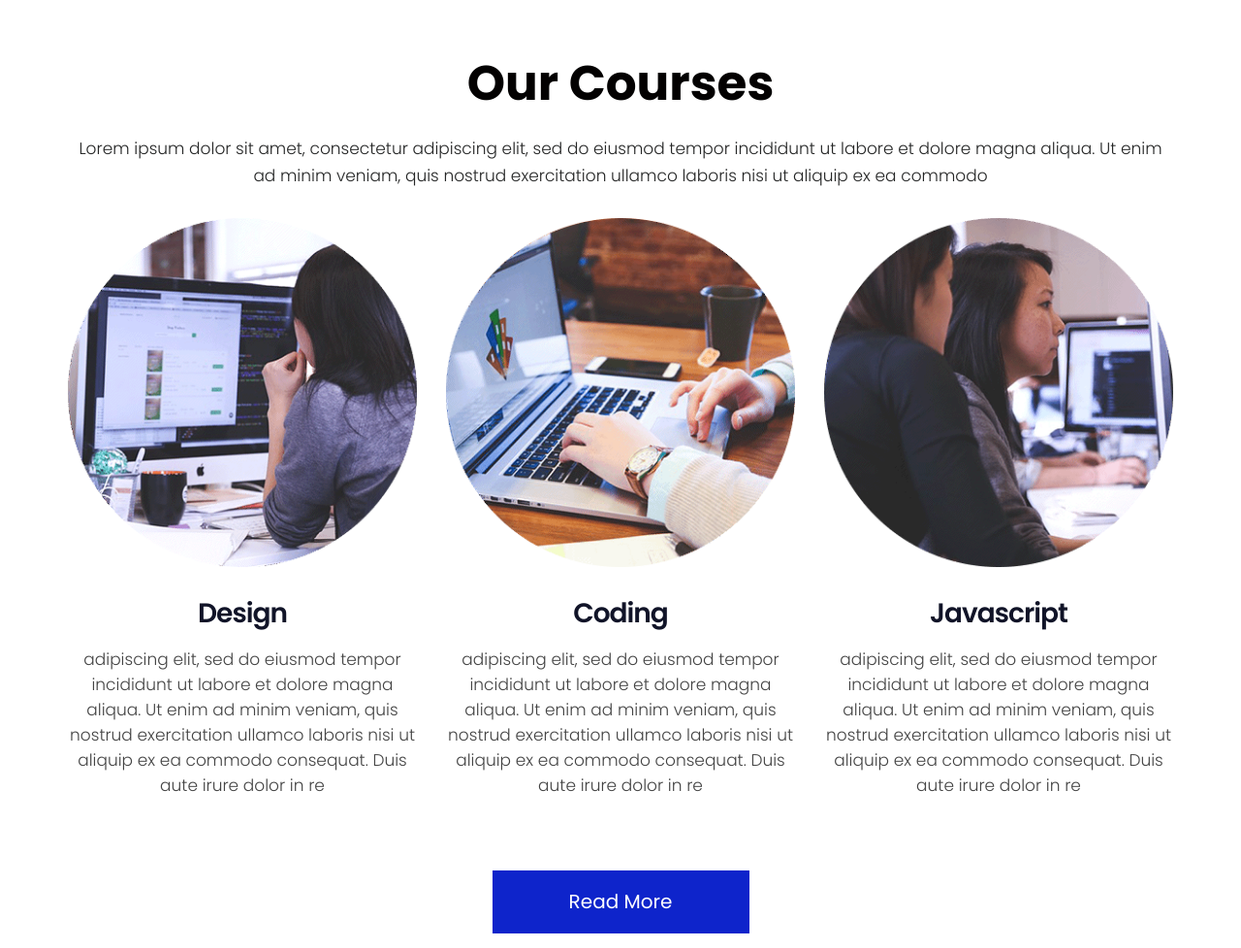
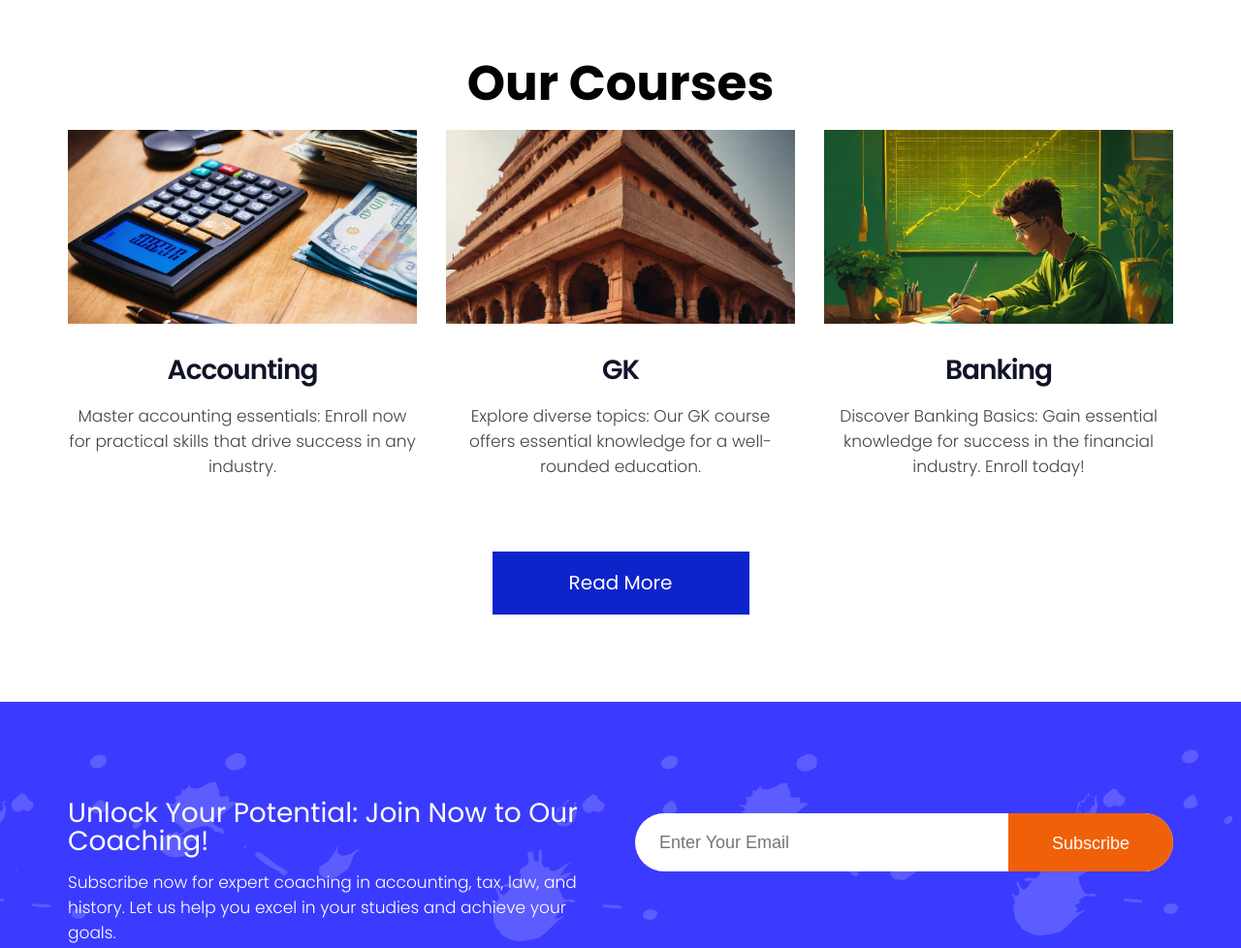
Before and after one commit to NativeCoderAman/opener, a plain HTML site: page about.html in a window 1280 px wide. Shown: the part 1300-2278 px from the top of the page at 97% size. Drawn offline with Linux system fonts and the light colour scheme.

Commit message:
Update about.html
change about page

```diff
--- a/about.html
+++ b/about.html
@@ -30,6 +30,16 @@
    <script src="https://oss.maxcdn.com/libs/html5shiv/3.7.0/html5shiv.js"></script>
    <script src="https://oss.maxcdn.com/libs/respond.js/1.4.2/respond.min.js"></script>
    <![endif]-->
+
+   <style>
+      /* Custom CSS to set a fixed height for the images */
+      .cours img {
+         width: 100%;
+        height: 200px; /* Adjust the height as needed */
+        object-fit: cover;
+      }
+  </style>
+
    </head>
    <body id="inner_page">
       <!-- header -->
@@ -126,6 +136,7 @@
       <!-- end about section -->
 
       <!-- section -->
+
 <section class="layout_padding section">
    <div class="container">
        <div class="row">
@@ -133,41 +144,34 @@
                <div class="full heading_s1">
                    <h2>Our Courses</h2>
                </div>
-                  <div class="full">
-                     <p class="large">Lorem ipsum dolor sit amet, consectetur adipiscing elit, sed do eiusmod tempor incididunt ut labore et dolore magna aliqua. Ut enim ad minim veniam, quis nostrud exercitation ullamco laboris nisi ut aliquip ex ea commodo</p>
-                  </div>
            </div>
        </div>
        <div class="row">
-
            <div class="col-md-4 text_align_center">
                <div class="cours">
-                   <img class="img-responsive" src="images/cour1.png" alt="#" />
+                   <img class="img-responsive" src="images/accounting.jpg" alt="#" />
                </div>
-                 <h3>Design</h3>
-                 <p>adipiscing elit, sed do eiusmod tempor incididunt ut labore et dolore magna aliqua. Ut enim ad minim veniam, quis nostrud exercitation ullamco laboris nisi ut aliquip ex ea commodo consequat. Duis aute irure dolor in re</p>
+               <h3>Accounting</h3>
+               <p>Master accounting essentials: Enroll now for practical skills that drive success in any industry.</p>
            </div>
-
            <div class="col-md-4 text_align_center">
                <div class="cours">
-                   <img class="img-responsive" src="images/cour2.png" alt="#" />
+                   <img class="img-responsive" src="images/Banking (4).jpg" alt="#" />
                </div>
-                 <h3>Coding</h3>
-                 <p>adipiscing elit, sed do eiusmod tempor incididunt ut labore et dolore magna aliqua. Ut enim ad minim veniam, quis nostrud exercitation ullamco laboris nisi ut aliquip ex ea commodo consequat. Duis aute irure dolor in re</p>
+               <h3>GK</h3>
+               <p>Explore diverse topics: Our GK course offers essential knowledge for a well-rounded education.</p>
            </div>
-
            <div class="col-md-4 text_align_center">
                <div class="cours">
-                   <img class="img-responsive" src="images/cour3.png" alt="#" />
+                   <img class="img-responsive" src="images/Banking (1).jpg" alt="#" />
                </div>
-                 <h3>Javascript</h3>
-                 <p>adipiscing elit, sed do eiusmod tempor incididunt ut labore et dolore magna aliqua. Ut enim ad minim veniam, quis nostrud exercitation ullamco laboris nisi ut aliquip ex ea commodo consequat. Duis aute irure dolor in re</p>
+               <h3>Banking</h3>
+               <p>Discover Banking Basics: Gain essential knowledge for success in the financial industry. Enroll today!</p>
            </div>
-
        </div>
        <div class="row">
-               <div class="col-md-12">
-                  <div class="full center">
+           <div class="col-md-12 text-center"> <!-- Center align within column -->
+               <div class="full"> <!-- Center the button -->
                    <a class="blue_bt" href="#">Read More</a>
                </div>
            </div>
```
Lines whose indentation alone changed are shown as unchanged.
